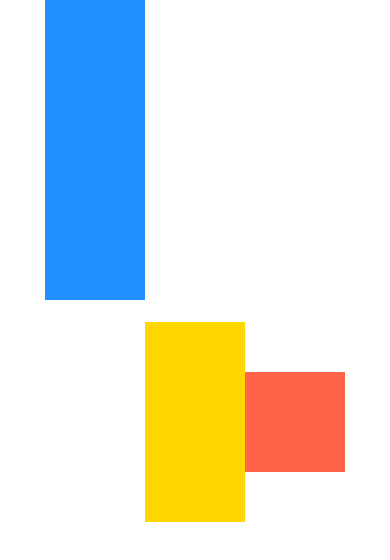
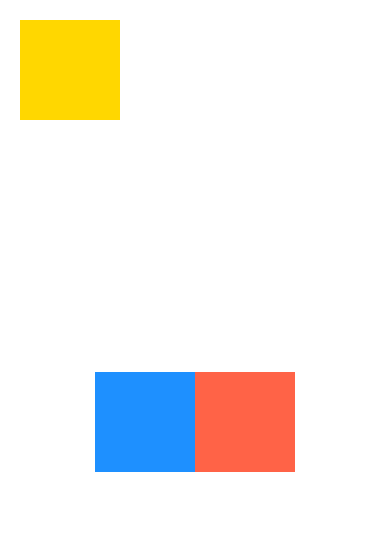
Before and after one commit to arcel19/testApp, a React Native app: screen / in a window 390 px wide. Shown: the top 560 px of the page. Built offline with nearby package versions, Linux system fonts and the light colour scheme.

Commit message:
Adjust the position and size of the gold box.

```diff
--- a/App.js
+++ b/App.js
@@ -9,33 +9,39 @@ export default function App() {
         flex: 1,
         flexDirection: "row",
         justifyContent: "center",
-        alignItems: "center"
+        alignItems: "center",
+        alignContent: "center",
+        flexWrap: "wrap"
       }}
     >
       <View
         style={{
           backgroundColor: "dodgerblue",
-          width:100,
-          height:300,
-          alignSelf: "flex-start"
+          width: 100,
+          height: 100,
         }}
       />
 
       <View
         style={{
           backgroundColor: "gold",
-          width:100,
-          height:200,
+          width: 100,
+          height: 100,
+          left: 20,
+          top: 20,
+          position:"absolute"
         }}
       />
 
       <View
         style={{
           backgroundColor: "tomato",
-          width:100,
-          height:100,
+          width: 100,
+          height: 100,
         }}
       />
+
+
     </View>
   );
 }
```
